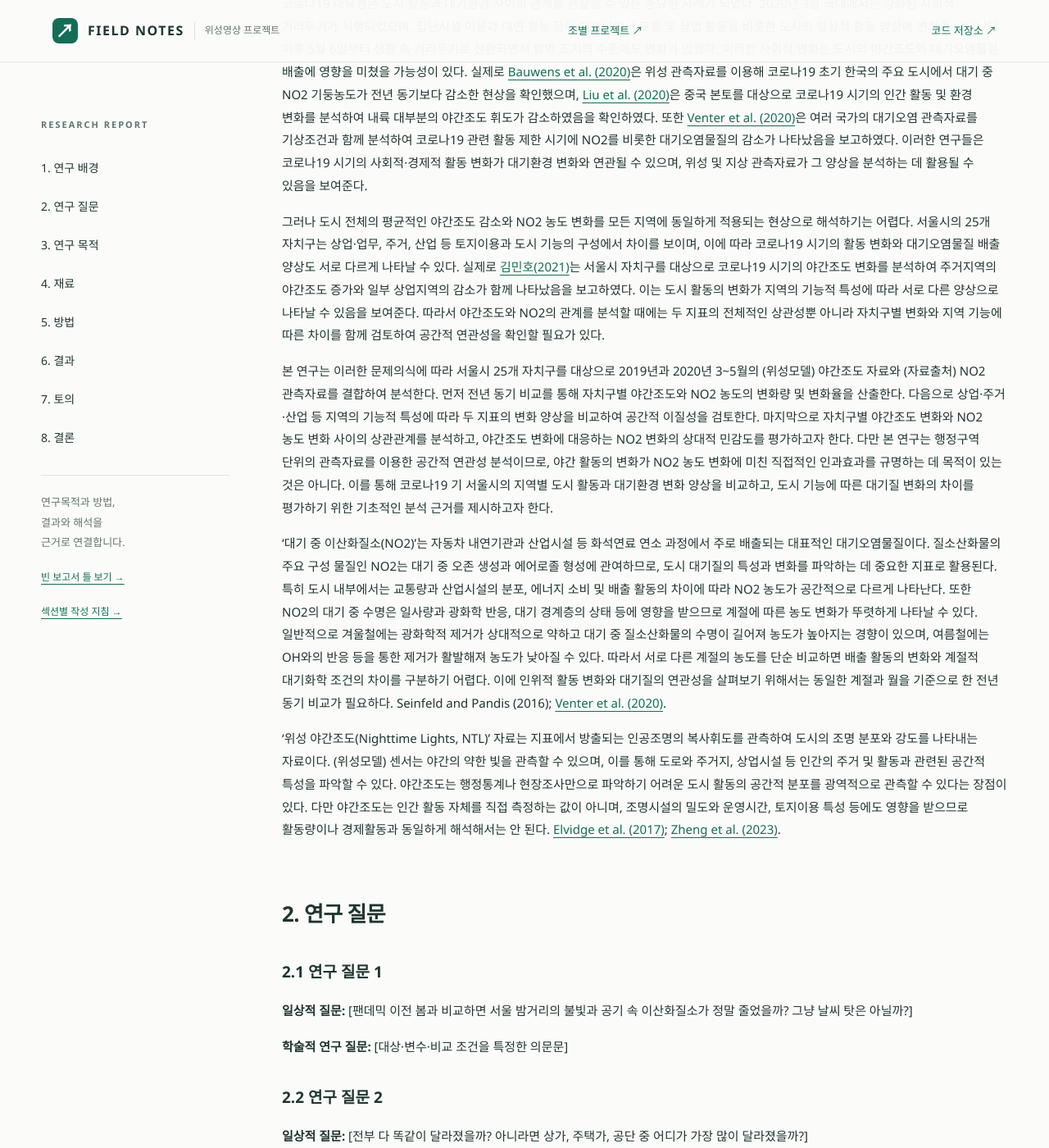
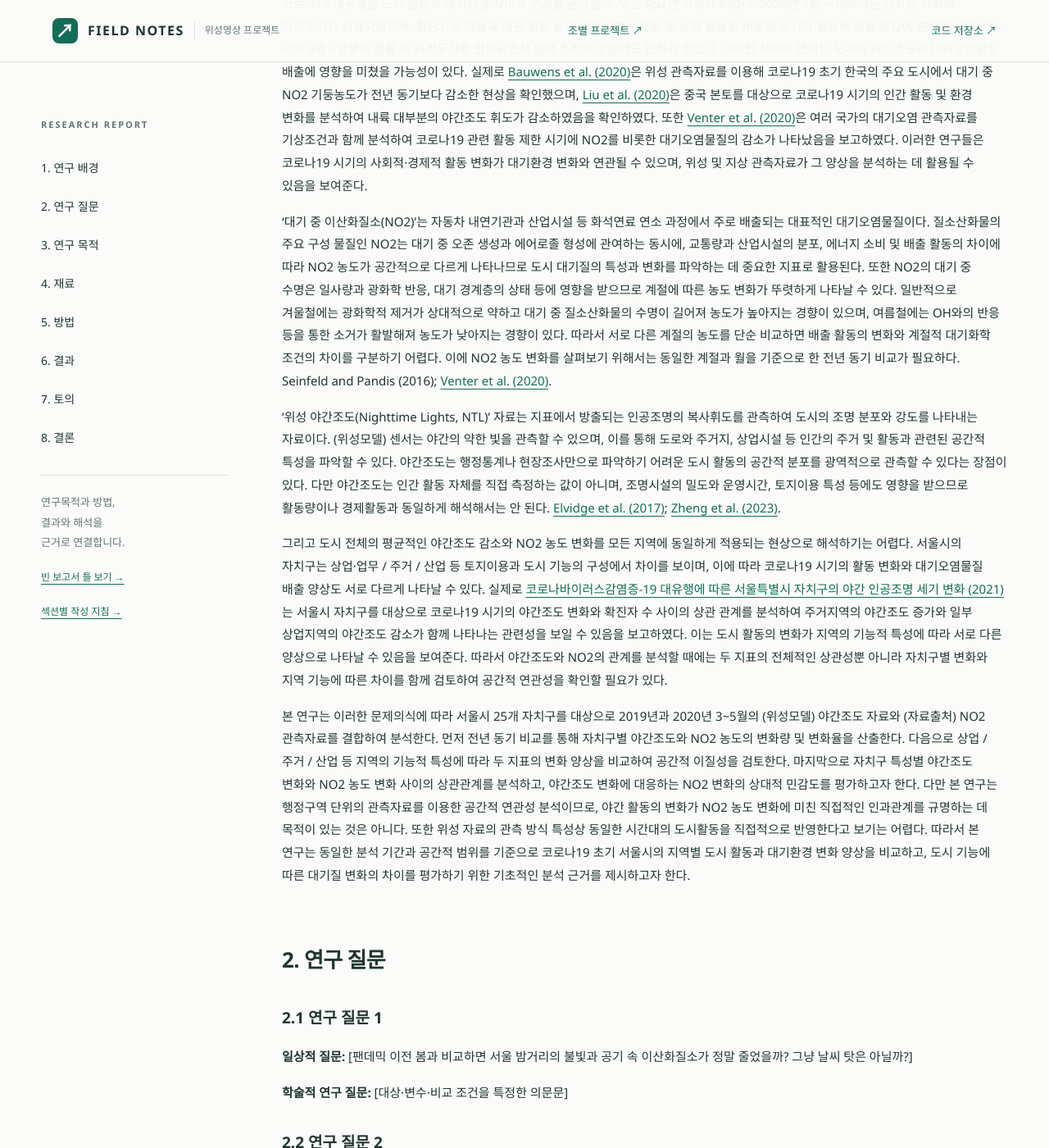
Before and after one commit to rlawkdgns3550-cmyk/surveying2_team03, a Jekyll site: the page built from docs/index.md, in a window 1280 px wide and 1400 px high, scrolled down 1776 px. Shown: the whole window at 82% size. Built offline with Jekyll 4.4.1, drawn with Linux system fonts in a browser that asks for light colours; some of the changed text lies outside the part shown.

Commit message:
Update index.md

```diff
--- a/docs/index.md
+++ b/docs/index.md
@@ -9,21 +9,20 @@ badge: "빈 학술 보고서 틀"
 ---
 
 ### 초록
-연구목적 → 자료와 분석 설계 → 핵심 수치 → 해석 및 적용 범위를 한 문단으로 작성한다. 분석 전에 예상 결과를 실제 결과처럼 기입하지 않는다.
+추후 작성 예정. 연구목적 → 자료와 분석 설계 → 핵심 수치 → 해석 및 적용 범위를 한 문단으로 작성. 분석 전에 예상 결과를 실제 결과처럼 기입하지말 것.
 
 **주제어:** NTL, NO2, 자치구
 
 ## 1. 연구 배경 {#background}
  코로나19 대유행은 도시 활동과 대기환경 사이의 관계를 관찰할 수 있는 중요한 사례가 되었다. 2020년 3월 국내에서는 강화된 사회적 거리두기가 시행되었으며, 집단시설 이용과 대면 활동 등이 제한되면서 교통 및 상업 활동을 비롯한 도시의 일상적 활동 양상에 변화가 나타났다. 이후 5월 6일부터 생활 속 거리두기로 전환되면서 방역 조치의 수준에도 변화가 있었다. 이러한 사회적 변화는 도시의 야간조도와 대기오염물질 배출에 영향을 미쳤을 가능성이 있다. 실제로 [Bauwens et al. (2020)](https://doi.org/10.1029/2020GL087978)은 위성 관측자료를 이용해 코로나19 초기 한국의 주요 도시에서 대기 중 NO2 기둥농도가 전년 동기보다 감소한 현상을 확인했으며, [Liu et al. (2020)](https://doi.org/10.3390/rs12101576)은 중국 본토를 대상으로 코로나19 시기의 인간 활동 및 환경 변화를 분석하여 내륙 대부분의 야간조도 휘도가 감소하였음을 확인하였다. 또한 [Venter et al. (2020)](https://doi.org/10.1073/pnas.2006853117)은 여러 국가의 대기오염 관측자료를 기상조건과 함께 분석하여 코로나19 관련 활동 제한 시기에 NO2를 비롯한 대기오염물질의 감소가 나타났음을 보고하였다. 이러한 연구들은 코로나19 시기의 사회적·경제적 활동 변화가 대기환경 변화와 연관될 수 있으며, 위성 및 지상 관측자료가 그 양상을 분석하는 데 활용될 수 있음을 보여준다.
 
- 그러나 도시 전체의 평균적인 야간조도 감소와 NO2 농도 변화를 모든 지역에 동일하게 적용되는 현상으로 해석하기는 어렵다. 서울시의 25개 자치구는 상업·업무, 주거, 산업 등 토지이용과 도시 기능의 구성에서 차이를 보이며, 이에 따라 코로나19 시기의 활동 변화와 대기오염물질 배출 양상도 서로 다르게 나타날 수 있다. 실제로 [김민호(2021)](https://doi.org/10.16879/jkca.2021.21.2.105)는 서울시 자치구를 대상으로 코로나19 시기의 야간조도 변화를 분석하여 주거지역의 야간조도 증가와 일부 상업지역의 감소가 함께 나타났음을 보고하였다. 이는 도시 활동의 변화가 지역의 기능적 특성에 따라 서로 다른 양상으로 나타날 수 있음을 보여준다. 따라서 야간조도와 NO2의 관계를 분석할 때에는 두 지표의 전체적인 상관성뿐 아니라 자치구별 변화와 지역 기능에 따른 차이를 함께 검토하여 공간적 연관성을 확인할 필요가 있다.
-
- 본 연구는 이러한 문제의식에 따라 서울시 25개 자치구를 대상으로 2019년과 2020년 3~5월의 (위성모델) 야간조도 자료와 (자료출처) NO2 관측자료를 결합하여 분석한다. 먼저 전년 동기 비교를 통해 자치구별 야간조도와 NO2 농도의 변화량 및 변화율을 산출한다. 다음으로 상업·주거·산업 등 지역의 기능적 특성에 따라 두 지표의 변화 양상을 비교하여 공간적 이질성을 검토한다. 마지막으로 자치구별 야간조도 변화와 NO2 농도 변화 사이의 상관관계를 분석하고, 야간조도 변화에 대응하는 NO2 변화의 상대적 민감도를 평가하고자 한다. 다만 본 연구는 행정구역 단위의 관측자료를 이용한 공간적 연관성 분석이므로, 야간 활동의 변화가 NO2 농도 변화에 미친 직접적인 인과효과를 규명하는 데 목적이 있는 것은 아니다. 이를 통해 코로나19 기 서울시의 지역별 도시 활동과 대기환경 변화 양상을 비교하고, 도시 기능에 따른 대기질 변화의 차이를 평가하기 위한 기초적인 분석 근거를 제시하고자 한다.
-
- '대기 중 이산화질소(NO2)'는 자동차 내연기관과 산업시설 등 화석연료 연소 과정에서 주로 배출되는 대표적인 대기오염물질이다. 질소산화물의 주요 구성 물질인 NO2는 대기 중 오존 생성과 에어로졸 형성에 관여하므로, 도시 대기질의 특성과 변화를 파악하는 데 중요한 지표로 활용된다. 특히 도시 내부에서는 교통량과 산업시설의 분포, 에너지 소비 및 배출 활동의 차이에 따라 NO2 농도가 공간적으로 다르게 나타난다. 또한 NO2의 대기 중 수명은 일사량과 광화학 반응, 대기 경계층의 상태 등에 영향을 받으므로 계절에 따른 농도 변화가 뚜렷하게 나타날 수 있다. 일반적으로 겨울철에는 광화학적 제거가 상대적으로 약하고 대기 중 질소산화물의 수명이 길어져 농도가 높아지는 경향이 있으며, 여름철에는 OH와의 반응 등을 통한 제거가 활발해져 농도가 낮아질 수 있다. 따라서 서로 다른 계절의 농도를 단순 비교하면 배출 활동의 변화와 계절적 대기화학 조건의 차이를 구분하기 어렵다. 이에 인위적 활동 변화와 대기질의 연관성을 살펴보기 위해서는 동일한 계절과 월을 기준으로 한 전년 동기 비교가 필요하다. Seinfeld and Pandis (2016); [Venter et al. (2020)](https://doi.org/10.1073/pnas.2006853117).
+ '대기 중 이산화질소(NO2)'는 자동차 내연기관과 산업시설 등 화석연료 연소 과정에서 주로 배출되는 대표적인 대기오염물질이다. 질소산화물의 주요 구성 물질인 NO2는 대기 중 오존 생성과 에어로졸 형성에 관여하는 동시에, 교통량과 산업시설의 분포, 에너지 소비 및 배출 활동의 차이에 따라 NO2 농도가 공간적으로 다르게 나타나므로 도시 대기질의 특성과 변화를 파악하는 데 중요한 지표로 활용된다. 또한 NO2의 대기 중 수명은 일사량과 광화학 반응, 대기 경계층의 상태 등에 영향을 받으므로 계절에 따른 농도 변화가 뚜렷하게 나타날 수 있다. 일반적으로 겨울철에는 광화학적 제거가 상대적으로 약하고 대기 중 질소산화물의 수명이 길어져 농도가 높아지는 경향이 있으며, 여름철에는 OH와의 반응 등을 통한 소거가 활발해져 농도가 낮아지는 경향이 있다. 따라서 서로 다른 계절의 농도를 단순 비교하면 배출 활동의 변화와 계절적 대기화학 조건의 차이를 구분하기 어렵다. 이에 NO2 농도 변화를 살펴보기 위해서는 동일한 계절과 월을 기준으로 한 전년 동기 비교가 필요하다. Seinfeld and Pandis (2016); [Venter et al. (2020)](https://doi.org/10.1073/pnas.2006853117).
 
  '위성 야간조도(Nighttime Lights, NTL)' 자료는 지표에서 방출되는 인공조명의 복사휘도를 관측하여 도시의 조명 분포와 강도를 나타내는 자료이다. (위성모델) 센서는 야간의 약한 빛을 관측할 수 있으며, 이를 통해 도로와 주거지, 상업시설 등 인간의 주거 및 활동과 관련된 공간적 특성을 파악할 수 있다. 야간조도는 행정통계나 현장조사만으로 파악하기 어려운 도시 활동의 공간적 분포를 광역적으로 관측할 수 있다는 장점이 있다. 다만 야간조도는 인간 활동 자체를 직접 측정하는 값이 아니며, 조명시설의 밀도와 운영시간, 토지이용 특성 등에도 영향을 받으므로 활동량이나 경제활동과 동일하게 해석해서는 안 된다. [Elvidge et al. (2017)](https://doi.org/10.16879/jkca.2021.21.2.105); [Zheng et al. (2023)](https://doi.org/10.1016/j.isprsjprs.2023.05.028).
 
+  그리고 도시 전체의 평균적인 야간조도 감소와 NO2 농도 변화를 모든 지역에 동일하게 적용되는 현상으로 해석하기는 어렵다. 서울시의 자치구는 상업·업무 / 주거 / 산업 등 토지이용과 도시 기능의 구성에서 차이를 보이며, 이에 따라 코로나19 시기의 활동 변화와 대기오염물질 배출 양상도 서로 다르게 나타날 수 있다. 실제로 [코로나바이러스감염증-19 대유행에 따른 서울특별시 자치구의 야간 인공조명 세기 변화 (2021)](https://doi.org/10.16879/jkca.2021.21.2.105)는 서울시 자치구를 대상으로 코로나19 시기의 야간조도 변화와 확진자 수 사이의 상관 관계를 분석하여 주거지역의 야간조도 증가와 일부 상업지역의 야간조도 감소가 함께 나타나는 관련성을 보일 수 있음을 보고하였다. 이는 도시 활동의 변화가 지역의 기능적 특성에 따라 서로 다른 양상으로 나타날 수 있음을 보여준다. 따라서 야간조도와 NO2의 관계를 분석할 때에는 두 지표의 전체적인 상관성뿐 아니라 자치구별 변화와 지역 기능에 따른 차이를 함께 검토하여 공간적 연관성을 확인할 필요가 있다.
+
+ 본 연구는 이러한 문제의식에 따라 서울시 25개 자치구를 대상으로 2019년과 2020년 3~5월의 (위성모델) 야간조도 자료와 (자료출처) NO2 관측자료를 결합하여 분석한다. 먼저 전년 동기 비교를 통해 자치구별 야간조도와 NO2 농도의 변화량 및 변화율을 산출한다. 다음으로 상업 / 주거 / 산업 등 지역의 기능적 특성에 따라 두 지표의 변화 양상을 비교하여 공간적 이질성을 검토한다. 마지막으로 자치구 특성별 야간조도 변화와 NO2 농도 변화 사이의 상관관계를 분석하고, 야간조도 변화에 대응하는 NO2 변화의 상대적 민감도를 평가하고자 한다. 다만 본 연구는 행정구역 단위의 관측자료를 이용한 공간적 연관성 분석이므로, 야간 활동의 변화가 NO2 농도 변화에 미친 직접적인 인과관계를 규명하는 데 목적이 있는 것은 아니다. 또한 위성 자료의 관측 방식 특성상 동일한 시간대의 도시활동을 직접적으로 반영한다고 보기는 어렵다. 따라서 본 연구는 동일한 분석 기간과 공간적 범위를 기준으로 코로나19 초기 서울시의 지역별 도시 활동과 대기환경 변화 양상을 비교하고, 도시 기능에 따른 대기질 변화의 차이를 평가하기 위한 기초적인 분석 근거를 제시하고자 한다.
 
 ## 2. 연구 질문 {#question}
 ### 2.1 연구 질문 1
```
Also changed, not shown: other parts of docs/index.md (+1 -2 lines).
